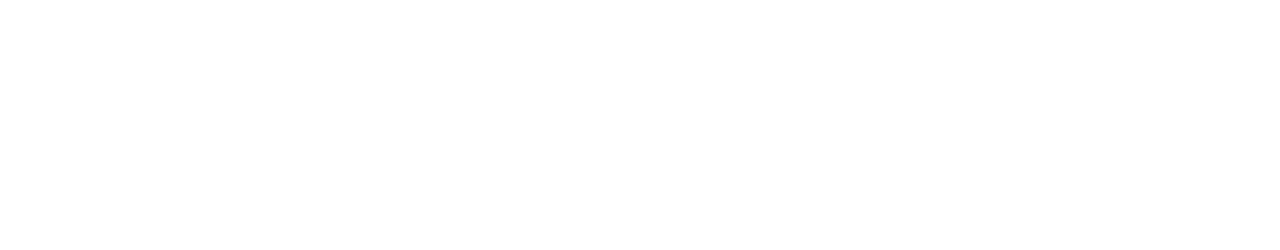
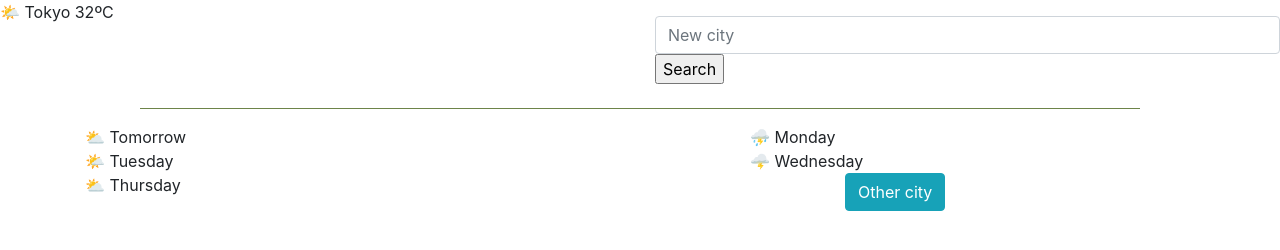
Before and after one commit to Noelia-Parra/wheather, a plain HTML site: page index.html in a window 1280 px wide. Drawn offline with nearby package versions, Linux system fonts and the light colour scheme.

Commit message:
Update index.html

```diff
--- a/index.html
+++ b/index.html
@@ -1 +1,67 @@
+<!DOCTYPE html>
 <html>
+  <head>
+    <title>Parcel Sandbox</title>
+    <meta charset="UTF-8" />
+    <link href="src/styles.css" />
+    <link
+      rel="stylesheet"
+      href="https://stackpath.bootstrapcdn.com/bootstrap/4.5.2/css/bootstrap.min.css"
+      integrity="sha384-JcKb8q3iqJ61gNV9KGb8thSsNjpSL0n8PARn9HuZOnIxN0hoP+VmmDGMN5t9UJ0Z"
+      crossorigin="anonymous"
+    />
+    <script src="https://unpkg.com/axios/dist/axios.min.js"></script>
+  </head>
+
+  <body>
+    <div class="row">
+    <div class="col-6">
+      <p>
+        <span>🌤 Tokyo </span> <span id=temp>32</span>ºC
+      </div>
+        <div class="col-6">
+           </p>
+    <form id=search-form>
+      <input class="form-control" type="text" placeholder="New city" />
+      <input type="submit" value="Search" />
+    </form>
+   <h5></h5>
+    </div>
+  </div>
+    <hr color="#799351" size="5" width="1000" />
+
+    <div class="container">
+      <div class="row">
+        <div class="col-5">
+          ⛅ Tomorrow
+        </div>
+        <div class="col-2"></div>
+        <div class="col-5">
+          ⛈ Monday
+        </div>
+      </div>
+
+      <div class="row">
+        <div class="col-5">
+          🌤 Tuesday
+        </div>
+        <div class="col-2"></div>
+        <div class="col-5">
+          🌩 Wednesday
+        </div>
+      </div>
+
+      <div class="row">
+        <div class="col-5">
+          ⛅ Thursday
+        </div>
+        <div class="col-3"></div>
+        <div class="col">
+          <button type="button" class="btn btn-info">Other city</button>
+        </div>
+      </div>
+    </div>
+
+    <script src="src/index.js"></script>
+  </body>
+</html>
```
